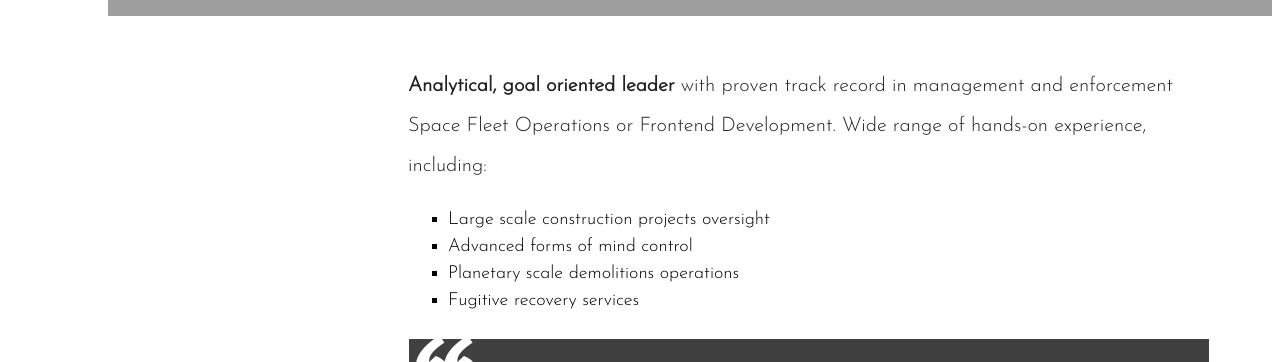
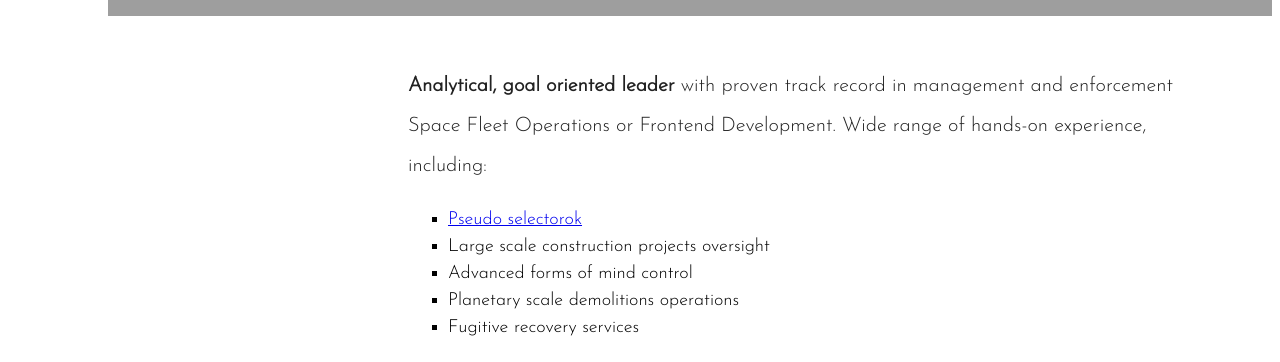
Before and after one commit to Csrilla/Csrilla.github.io, a plain HTML site: page index.html in a window 1280 px wide. Shown: the part 392-754 px from the top of the page. Drawn offline with Linux system fonts and the light colour scheme; grey boxes are pictures that could not be loaded.

Commit message:
pseudo selectorok link

```diff
--- a/index.html
+++ b/index.html
@@ -23,6 +23,7 @@
    <p><span class="bold">Analytical, goal oriented leader</span> with proven track record in management and enforcement Space Fleet Operations or Frontend Development. Wide range of hands-on experience, including:</p>
 
 <ul>
+  <li><a href="Pseudo selectorok/index.html">Pseudo selectorok</a></li>
   <li>Large scale construction projects oversight</li>
   <li>Advanced forms of mind control</li>
   <li>Planetary scale demolitions operations</li>
```
